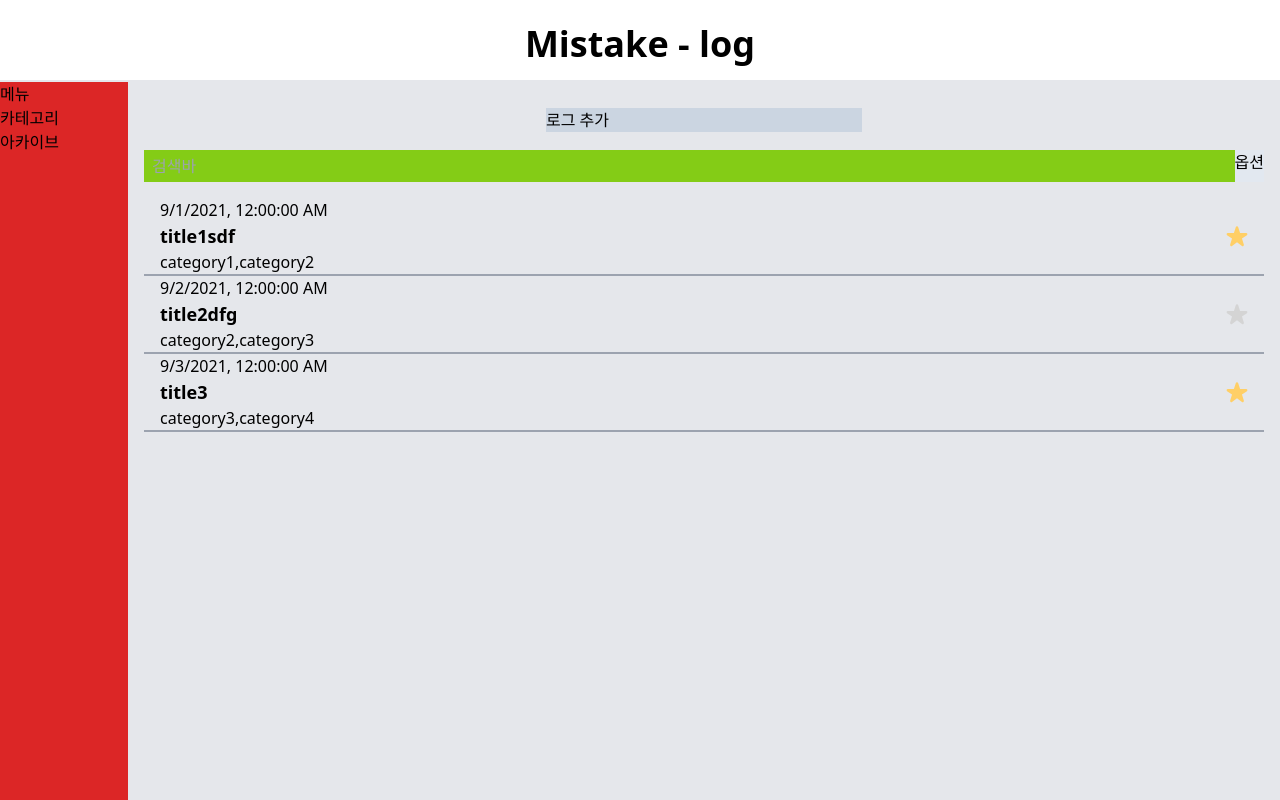
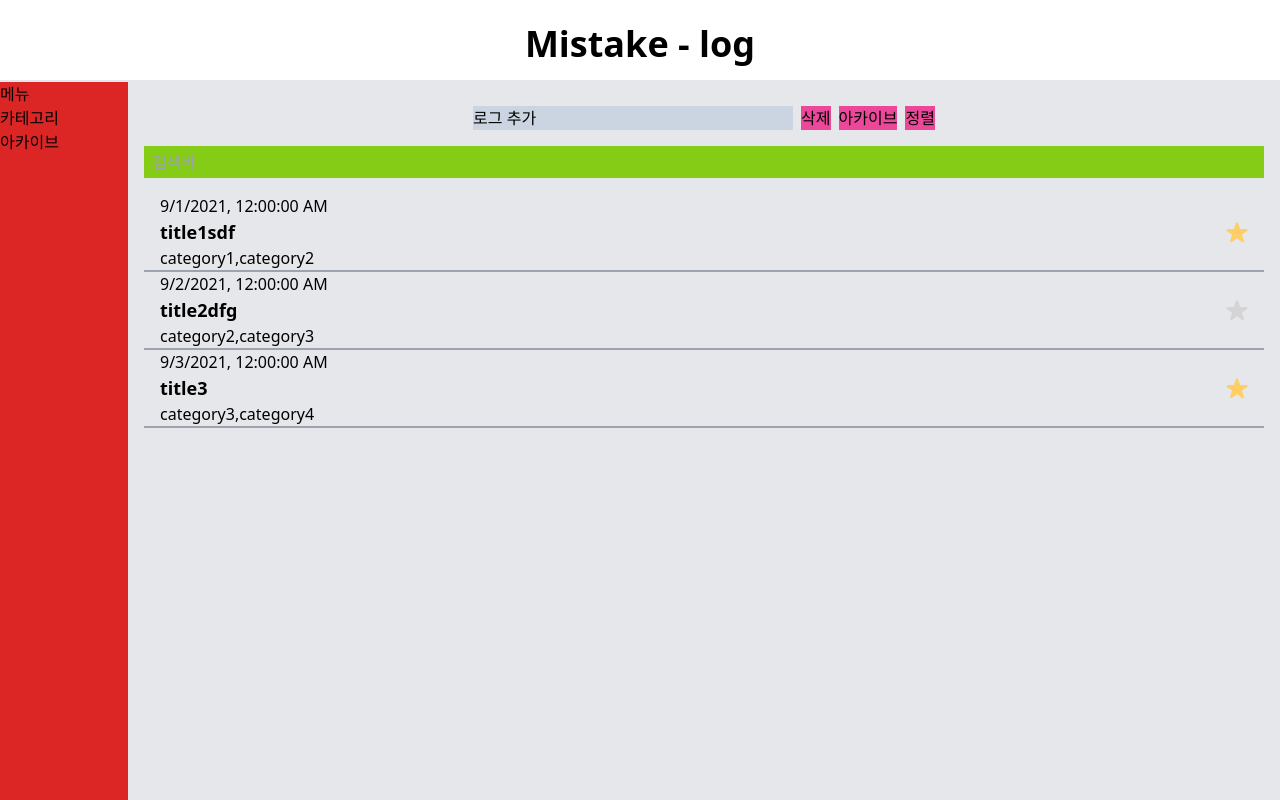
Before and after one commit to Daeun-100/mistake-log, a React (Vite) app: page / in a window 1280 px wide. Built offline with nearby package versions, Linux system fonts and the light colour scheme.

Commit message:
feat(LogListPage) : 옵션 삭제 후 각 버튼 생성

```diff
--- a/src/pages/LogListPage.tsx
+++ b/src/pages/LogListPage.tsx
@@ -26,13 +26,17 @@ const LogListPage: React.FC<OwnProps> = ({ onClickAdd }) => {
 
   return (
     <div className="flex flex-col items-center gap-4 p-4 pt-6 w-full">
-      <div className="w-80 border-2 bg-slate-300" onClick={onClickAdd}>
-        로그 추가
+      <div className="flex gap-2">
+        <div className="w-80  bg-slate-300" onClick={onClickAdd}>
+          로그 추가
+        </div>
+        <div className="bg-pink-500 whitespace-nowrap">삭제</div>
+        <div className="bg-pink-500 whitespace-nowrap">아카이브</div>
+        <div className="bg-pink-500 whitespace-nowrap">정렬</div>
       </div>
 
       <div className="flex justify-between w-full">
         <SearchBar></SearchBar>
-        <div className="bg-slate-200">옵션</div>
       </div>
       <div className="w-full h-full">
         {filteredList.map((data) => (
```
